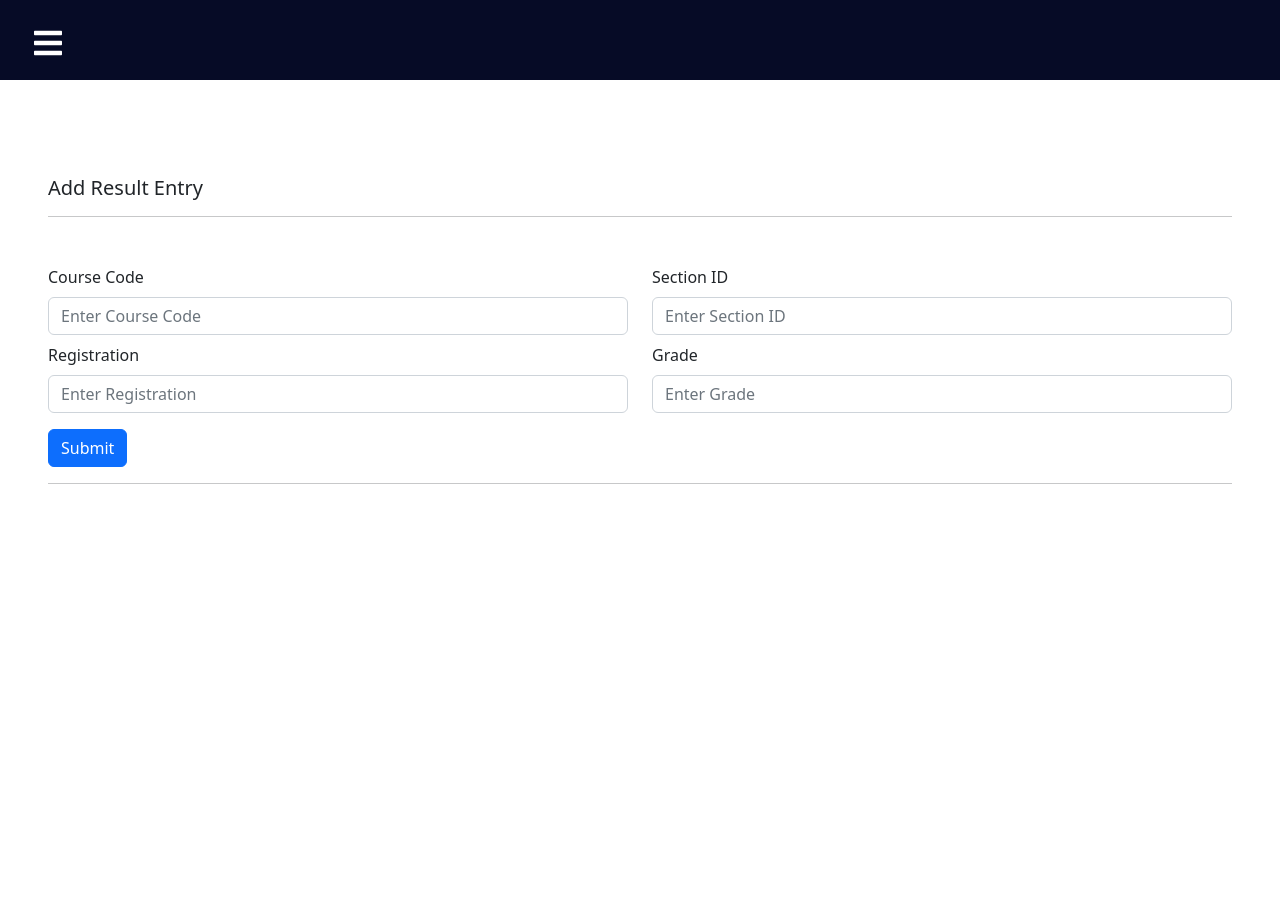
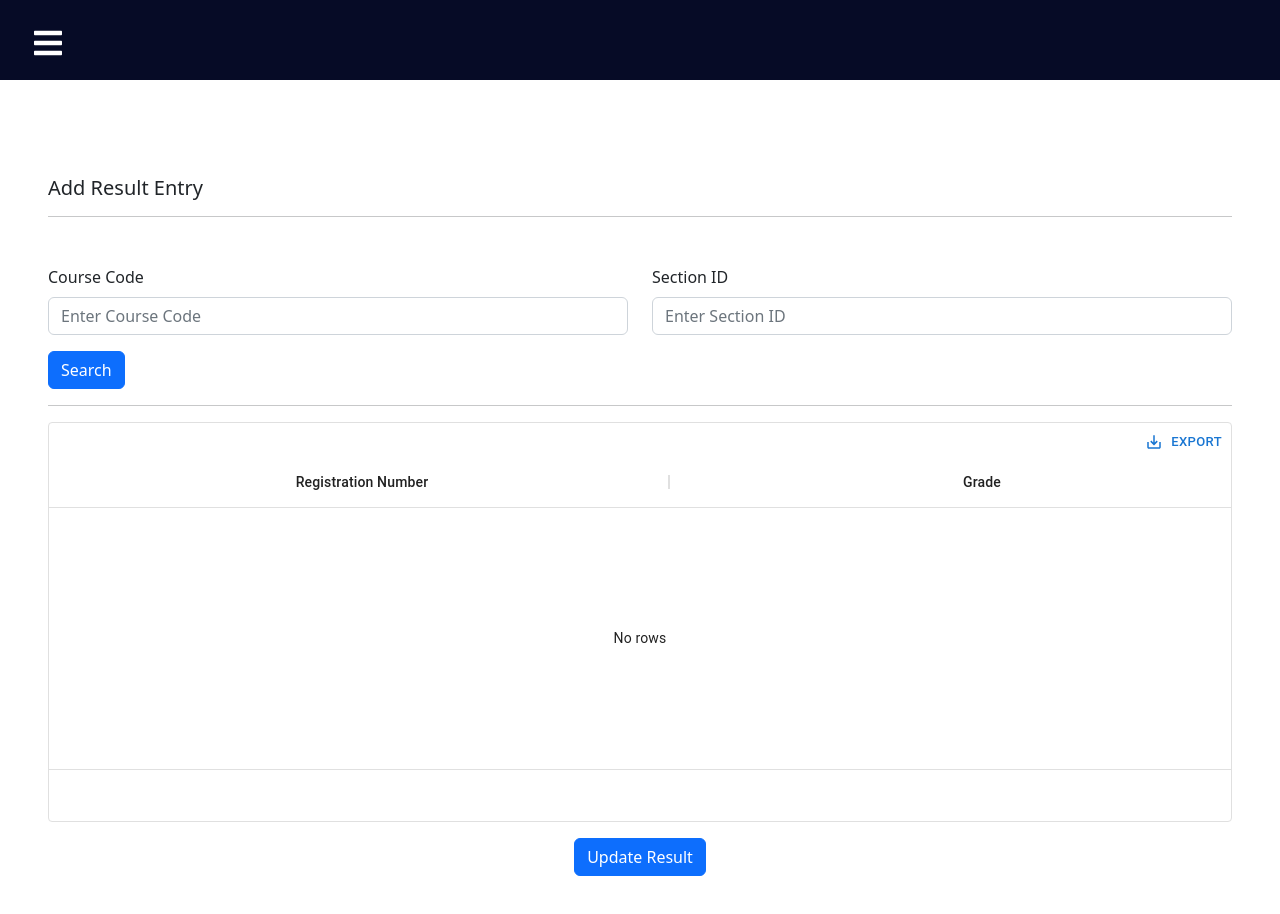
Before and after one commit to ThisIsJibon/unimanage-admin, a React (Create React App) app: page /result in a window 1280 px wide. Shown: the top 914 px of the page. Before the commit the page ends 800 px from the top, so only its background shows below. Built offline with nearby package versions, Linux system fonts and the light colour scheme.

Commit message:
result section ui

```diff
--- a/src/pages/Result.js
+++ b/src/pages/Result.js
@@ -1,16 +1,130 @@
-import React, { useEffect, useState } from 'react'
-import Button from 'react-bootstrap/Button';
-import Form from 'react-bootstrap/Form';
-import 'bootstrap/dist/css/bootstrap.css';
+import React, { useEffect, useState } from "react";
+import Button from "react-bootstrap/Button";
+import Form from "react-bootstrap/Form";
+import "bootstrap/dist/css/bootstrap.css";
+
+import Box from "@mui/material/Box";
+import {
+  DataGrid,
+  GridToolbarContainer,
+  GridToolbarExport,
+} from "@mui/x-data-grid";
+
+const columns = [
+  {
+    field: "reg_no",
+    headerName: "Registration Number",
+    width: 620,
+    headerAlign: "center",
+    align: "center",
+  },
+  {
+    field: "grade",
+    headerName: "Grade",
+    type: "float",
+    width: 620,
+    headerAlign: "center",
+    align: "center",
+    editable: "True"
+  },
+];
 
 
 
-function Results() {
+
+const Results= () => {
 
 
-  const handleClickChange = ()=>{
+  const [rows,setRows] = useState([]);
 
+  const  [editRows,setEditRows] = useState([]);
+
+
+  const [searchData, setSearchData] = useState({
+    course_id: "",
+    section_id: "",
+  });
+
+  const handleCourseIdChange = (event) => {
+    // console.log(event.target.value);
+    setSearchData({ ...searchData, course_id: event.target.value });
+  };
+
+  const handleSectionIdChange = (event) => {
+    // console.log(event.target.value);
+    setSearchData({ ...searchData, section_id: event.target.value });
+  };
+
+
+  const handleClickChange = async (event) => {
+    event.preventDefault();
+
+    const body = {editRows,searchData};
+    console.log(body);
+
+    // try{
+
+    //   const response = await fetch(
+    //     `http://localhost:5000/result/students`,{
+    //       method: "POST",
+    //       headers: {"Content-Type": "application/json"},
+    //       body: JSON.stringify(body),
+    //     }
+    //   );
+
+    //   const data = await response.json();
+    //   const [message] = data;
+    //   console.log(message);
+
+    // }
+    // catch(err){
+    //   console.log(err.message);
+    // }
+
+  };
+
+  const handleSubmitChange = async (event) => {
+
+    event.preventDefault();
+
+    // console.log(searchData);
+    const body = searchData ;
+
+    try{
+
+      const response = await fetch(
+        `http://localhost:5000/result/register_students`,
+        {
+          method: "POST",
+          headers: {"Content-Type": "application/json"},
+          body: JSON.stringify(body),
         }
+      );
+
+      const data = await response.json();
+
+      let {students} = data ;
+
+      students.forEach((x,i) => {
+        x.id=i;
+      });
+
+      setRows(students);
+
+    }catch(err){
+      console.log(err.message);
+    }
+
+
+  };
+
+  const handleEditRowsModelChange = React.useCallback((model) => {
+    console.log(model);
+    setEditRows(model);
+  }, [searchData]);
+
+
+
 
   return (
     <div>
@@ -19,43 +133,92 @@ function Results() {
           <h5>Add Result Entry</h5>
           <hr />
         </div>
-        <Form>
+        <Form onSubmit={handleSubmitChange}>
           <div class="row">
-            <Form.Group className="mb-3" class="col"  controlId="formBasic">
+            <Form.Group className="mb-3" class="col" controlId="formBasic">
               <Form.Label>Course Code</Form.Label>
-                <Form.Control type="basic" placeholder="Enter Course Code" />
-                <Form.Text className="text-muted">
-                </Form.Text>
+              <Form.Control
+                type="text"
+                placeholder="Enter Course Code"
+                value={searchData.course_id}
+                onChange={handleCourseIdChange}
+              />
+              <Form.Text className="text-muted"></Form.Text>
             </Form.Group>
 
             <Form.Group className="mb-3" class="col" controlId="formBasic">
               <Form.Label>Section ID</Form.Label>
-                <Form.Control type="basic" placeholder="Enter Section ID" />
+              <Form.Control
+                type="text"
+                placeholder="Enter Section ID"
+                value={searchData.section_id}
+                onChange={handleSectionIdChange}
+              />
             </Form.Group>
           </div>
-        <div class="row">
-            <Form.Group className="mb-3" class="col  pt-2" controlId="formBasic">
+          {/* <div class="row">
+            <Form.Group
+              className="mb-3"
+              class="col  pt-2"
+              controlId="formBasic"
+            >
               <Form.Label>Registration</Form.Label>
               <Form.Control type="number" placeholder="Enter Registration" />
             </Form.Group>
-            <Form.Group className="mb-3" class="col  pt-2" controlId="formBasic">
+            <Form.Group
+              className="mb-3"
+              class="col  pt-2"
+              controlId="formBasic"
+            >
               <Form.Label>Grade</Form.Label>
               <Form.Control type="basic" placeholder="Enter Grade" />
             </Form.Group>
-        </div>
-        <div  class="pt-3">
-                <Button variant="primary" type="submit" onClick={handleClickChange}>
-                    Submit
+          </div> */}
+          <div className="pt-3 ">
+            <Button variant="primary" type="submit" >
+              Search
             </Button>
           </div>
-
-
         </Form>
         <hr />
+
+        <Box sx={{ height: 400, width: "100%" }}>
+          <DataGrid
+            headerHeight={50}
+            rows={rows}
+            columns={columns}
+            disableSelectionOnClick
+            hideFooterPagination
+            disableColumnFilter
+            editRowsModel={editRows}
+            onEditRowsModelChange={handleEditRowsModelChange}
+            components={{
+              Toolbar: () => {
+                return (
+                  <GridToolbarContainer sx={{ justifyContent: "flex-end" }}>
+                    <GridToolbarExport
+                      printOptions={{ disableToolbarButton: true }}
+                      csvOptions={{
+                        fileName: "result",
+                        delimiter: ";",
+                        utf8WithBom: true,
+                      }}
+                    />
+                  </GridToolbarContainer>
+                );
+              },
+            }}
+          />
+        </Box>
+
+        <div class="pt-3 d-md-flex justify-content-md-center text-center btnContainer">
+          <Button variant="primary" type="submit" onClick={handleClickChange}>
+            Update Result
+          </Button>
         </div>
-
       </div>
-  )
+    </div>
+  );
 }
 
-export default Results
+export default Results;
--- a/src/server/routers/departmentRouter.js
+++ b/src/server/routers/departmentRouter.js
@@ -23,4 +23,6 @@ router.route("/courses").post( async (req,res) => {
     }
 });
 
+
+
 module.exports = router;
```
Also changed, not shown: src/server/routers/resultRouter.js (+41 -15 lines). Lines whose indentation alone changed are shown as unchanged.
